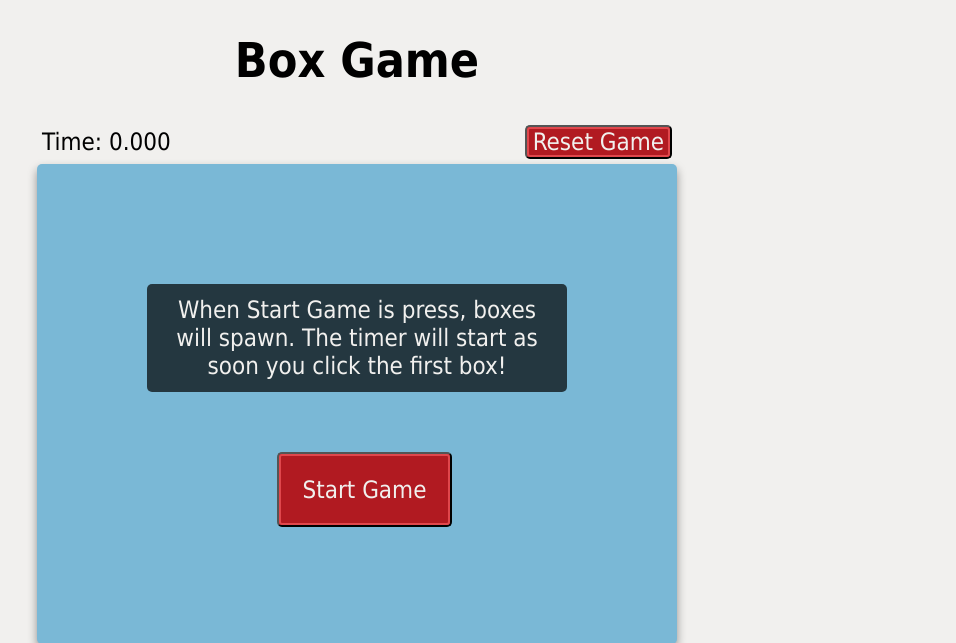
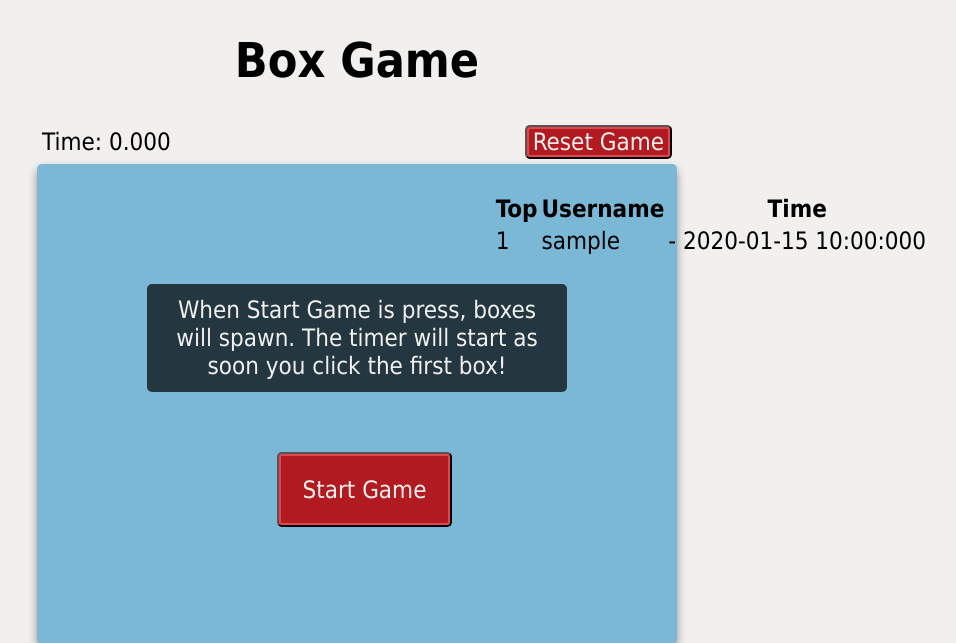
Before and after one commit to samuelgolovin/Box-Game, a PHP site: page / in a window 1280 px wide. Shown: the top 643 px of the page, without its empty margins (283-1239 px from the left). Run offline with PHP 8.4, Linux system fonts and the light colour scheme; tables that the repository leaves empty or names only in its code hold one stand-in row (values such as "Sample post").

Commit message:
submitting and accessing score time to database

```diff
--- a/css/game.css
+++ b/css/game.css
@@ -19,6 +19,7 @@ body {
     background: var(--lightGray);
     font-size: 18pt;
     font-family: Tahoma, Verdana, sans-serif;
+    position: relative;
 }
 
 .game-container {
@@ -108,3 +109,31 @@ body {
     justify-content: center;
 
 }
+
+#leaderboard-area {
+    padding: 10px;
+    max-width: max-content;
+}
+
+@media screen and (min-width: 1215px)  {
+    #leaderboard-area {
+        position: absolute;
+        top: 0;
+        right: 0;
+        margin-top: 150px;
+        margin-right: 50px;
+    }
+}
+
+@media screen and (max-width: 1214px) {
+    #leaderboard-area {
+        position: absolute;
+        margin-top: 25px;
+        margin-left: auto;
+        margin-right: auto;
+        left: 0;
+        right: 0;
+        text-align: center;
+        border: 2px dashed black;
+    }
+}
--- a/getScore.php
+++ b/getScore.php
@@ -13,14 +13,18 @@ $result = mysqli_query($con,$sql);
 
 echo "<table>
 <tr>
+<th>Top</th>
 <th>Username</th>
 <th>Time</th>
 </tr>";
+$i = 1;
 while($row = mysqli_fetch_array($result)) {
   echo "<tr>";
+  echo "<td>" . $i . "</td>";
   echo "<td>" . $row['username'] . "</td>";
-  echo "<td>" ." - " .  $row['time'] . "</td>";
+  echo "<td>" ." - " .  $row['time'] . "0" . "</td>";
   echo "</tr>";
+  $i++;
 }
 echo "</table>";
 mysqli_close($con);
--- a/index.html
+++ b/index.html
@@ -17,10 +17,10 @@
                     <button class="reset-game" id="reset-game">Reset Game</button>
                 </div>
                 <div id="game-area-canvas"></div>
-		<div id="leaderboard-area"></div>
             </div>
+
         </div>
-
+        <div id="leaderboard-area"></div>
     </body>
 
 </html>
--- a/js/game.js
+++ b/js/game.js
@@ -166,5 +166,6 @@ window.onload = function() {
     });
 
     newGameMenu();
+    getScoresToLeaderboard();
 
 };
```
